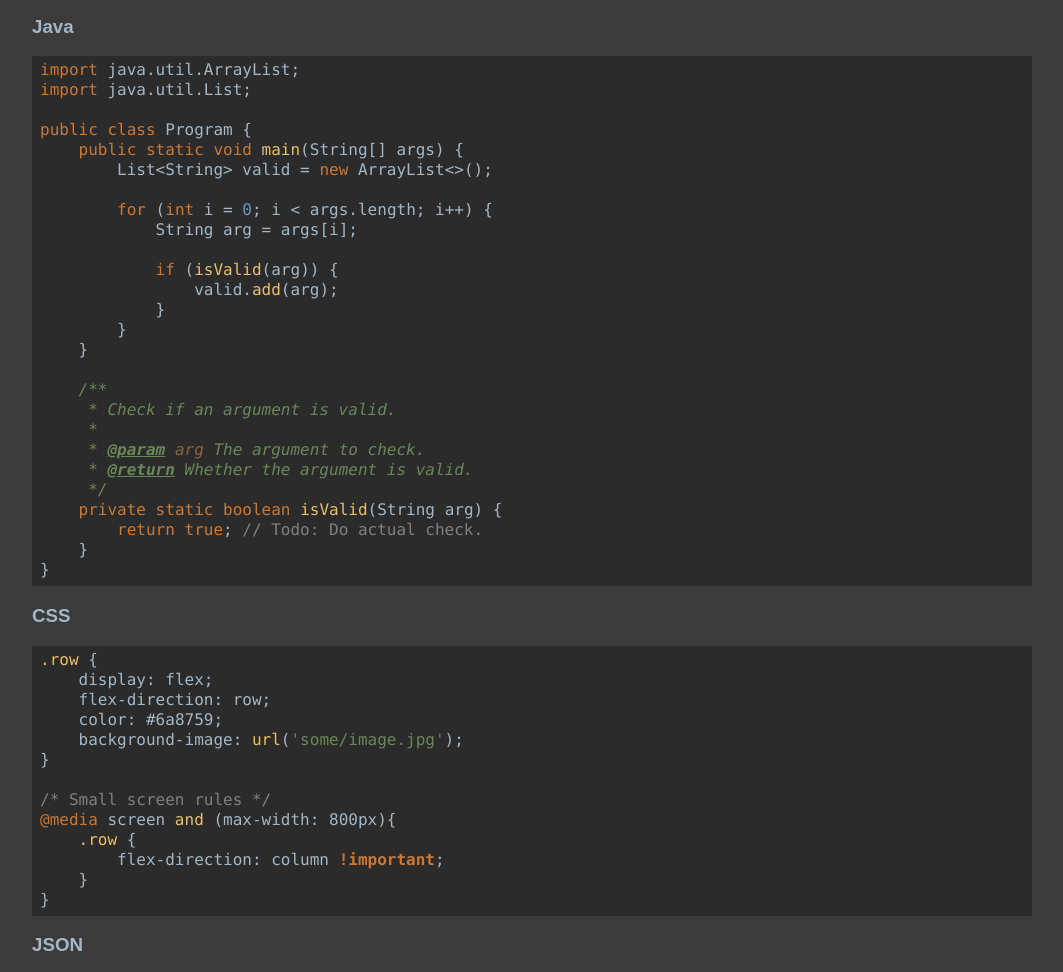
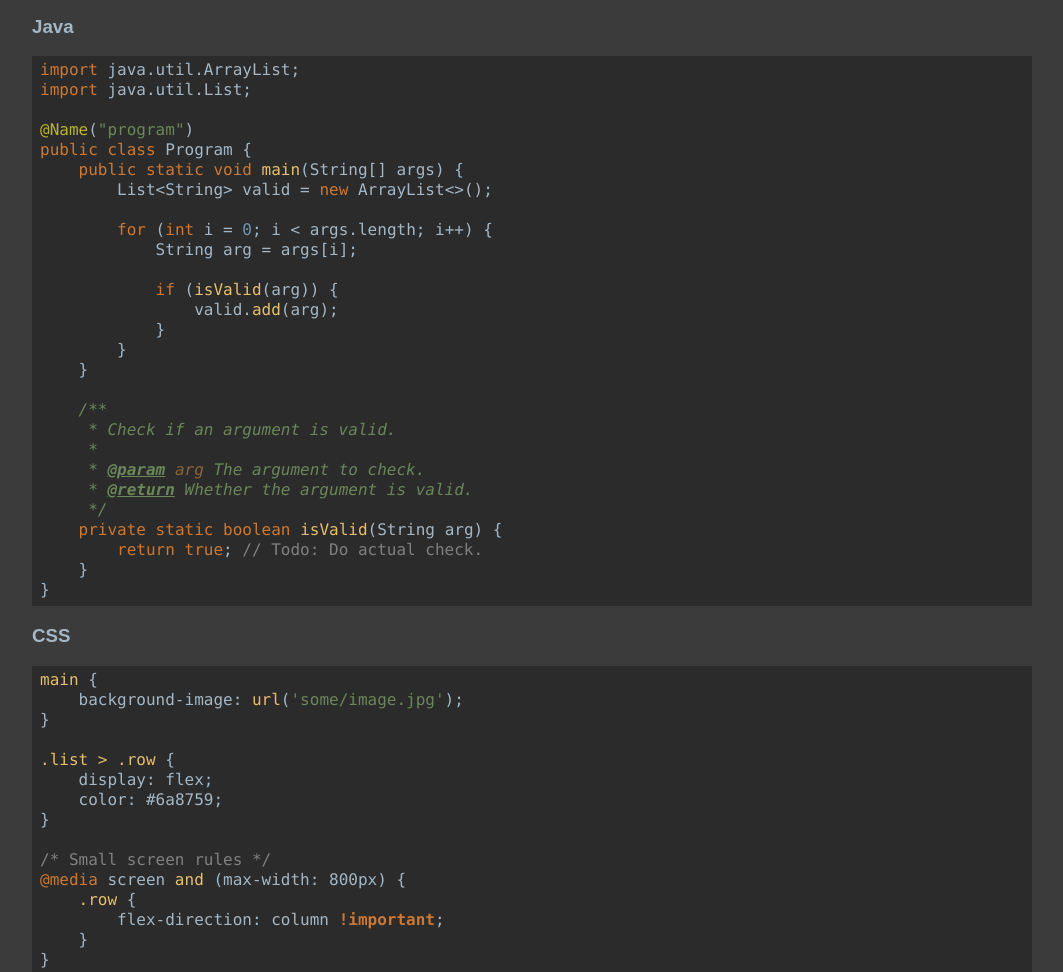
Before and after one commit to LucaScorpion/prismjs-darcula-theme, a website: page docs/index.html in a window 1280 px wide. Shown: the part 1229-2201 px from the top of the page, without its empty margins (108-1171 px from the left). Drawn offline with Linux system fonts and the light colour scheme.

Commit message:
Improve Java and CSS examples

```diff
--- a/docs/index.html
+++ b/docs/index.html
@@ -68,6 +68,7 @@ console.log(c.circumference()); // 3.1415...
         <pre><code class="language-java">import java.util.ArrayList;
 import java.util.List;
 
+@Name("program")
 public class Program {
     public static void main(String[] args) {
         List&lt;String&gt; valid = new ArrayList&lt;&gt;();
@@ -94,15 +95,17 @@ public class Program {
 </code></pre>
 
         <h3>CSS</h3>
-        <pre><code class="language-css">.row {
-    display: flex;
-    flex-direction: row;
-    color: #6a8759;
+        <pre><code class="language-css">main {
     background-image: url('some/image.jpg');
 }
 
+.list > .row {
+    display: flex;
+    color: #6a8759;
+}
+
 /* Small screen rules */
-@media screen and (max-width: 800px){
+@media screen and (max-width: 800px) {
     .row {
         flex-direction: column !important;
     }
```
